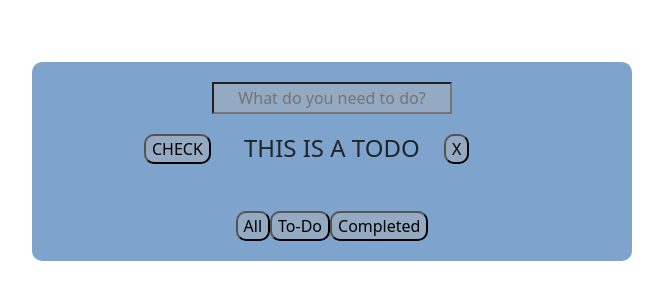
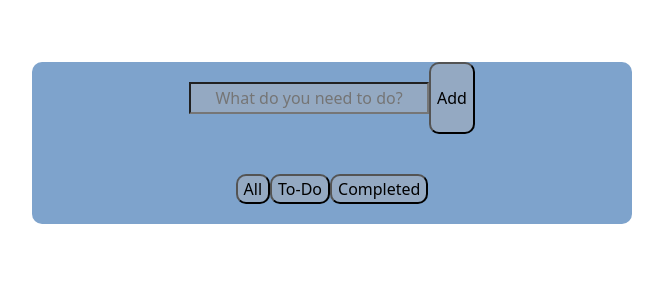
Before and after one commit to carljduff/todo-app, a React (Create React App) app: page / in a window 1280 px wide. Shown: the part 238-538 px from the top of the page, without its empty margins (308-971 px from the left). Built offline with nearby package versions, Linux system fonts and the light colour scheme.

Commit message:
added List

```diff
--- a/src/App.js
+++ b/src/App.js
@@ -1,7 +1,7 @@
 import React, { useState } from 'react'
 import Input from "./components/Input";
 import StatusButton from './components/StatusButton';
-import Todo from './components/Todo';
+import {List} from './components/List';
 import 'bootstrap/dist/css/bootstrap.min.css';
 import './App.css';
 
@@ -9,6 +9,8 @@ import './App.css';
 function App() {
 
   const [todos, setTodos] = useState([]);
+  const [input, setInput] = useState('');
+
 
 
 
@@ -16,8 +18,8 @@ function App() {
   return (
     <div className="app">
 
-     <Input />
-     <Todo />
+     <Input todos={todos} setTodos={setTodos} input={input} setInput={setInput} />
+     <List todos={todos} />
      <div className='button-wrapper'>
 <StatusButton label={'All'}  />
 <StatusButton label={'To-Do'} />
--- a/src/components/Input.js
+++ b/src/components/Input.js
@@ -1,10 +1,28 @@
 import '../css/input.css'
-export default function Input() {
+export default function Input( {todos, setTodos, input, setInput}) {
+
+    const inputValueHandler = (e) => {
+        setInput(e.target.value)
+    }
+
+    const inputSubmitHandler = (e) => {
+        setTodos([
+            ...todos,
+            {
+                label: input,
+                completed: false,
+                id: Date.now()
+            }
+        ])
+        console.log(todos)
+        setInput('')
+    }
+
     return(
         <div className='input-wrapper'>
 
-        <input className='input' placeholder="What do you need to do?" />
-
+        <input value={input} onChange={inputValueHandler} className='input' placeholder="What do you need to do?" />
+        <button onClick={inputSubmitHandler} className='button'>Add</button>
 
         </div>
     )
--- /dev/null
+++ b/src/components/List.js
@@ -0,0 +1,11 @@
+import Todo from './Todo'
+
+export const List = ({todos}) => {
+    return (
+        <div>
+        {todos.map((todo) => (
+            <Todo key={todo.id} label={todo.label} />
+        ))}
+        </div>
+    )
+}
--- a/src/components/Todo.js
+++ b/src/components/Todo.js
@@ -4,7 +4,7 @@ import Container from 'react-bootstrap/Container'
 import Row from 'react-bootstrap/Row'
 import Col from 'react-bootstrap/Col'
 
-export default function Todo() {
+export default function Todo( {label} ) {
     return(
         <>
 
@@ -12,7 +12,7 @@ export default function Todo() {
        <Container>
   <Row className='todo-wrap'>
     <Col><button className='button check'>CHECK</button></Col>
-    <Col><h4 className="todo">THIS IS A TODO</h4></Col>
+    <Col><h4 className="todo">{label}</h4></Col>
     <Col><button className='button'>X</button></Col>
   </Row>
 </Container>
```
